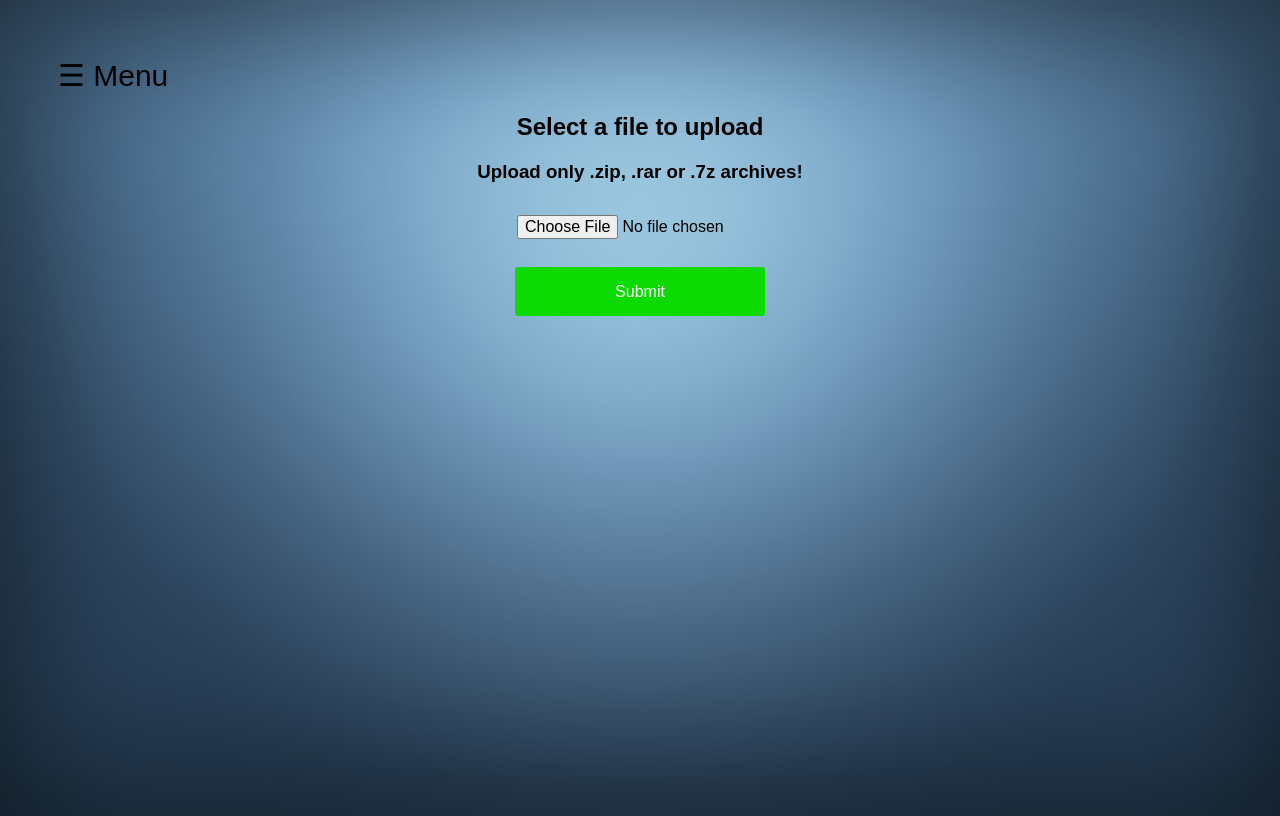
After one commit to laurciucanu/licenta, a Flask app: template licenta/templates/uploadTeacherHomework.html in a window 1280 px wide. The commit adds this page. Run offline with Flask 2, Linux system fonts and the light colour scheme; the template is opened without the code that fills it, so the values that code supplies are empty; some libraries are stand-ins or nearby versions.

Commit message:
1. added new selector for homeworks 2. new flow(registration -> login) maintains the username 3. teacher can add custom homework files

```diff
--- a/licenta/app.py
+++ b/licenta/app.py
@@ -34,6 +34,8 @@ def user_type():
 @app.route('/register_teacher', methods=['GET', 'POST'])
 def register_teacher():
     form = TeacherForm(request.form)
+    isRegistered = False
+
     if form.validate():
         if len(form.username.data) < 4 or len(form.username.data) > 20:
             return render_template("register_teacher.html", form=form,
@@ -58,7 +60,8 @@ def register_teacher():
             print(form.username.data)
             db.session.add(profesor)
             db.session.commit()
-            return redirect(url_for('login_teacher', name=form.username.data))
+            isRegistered = True
+            return redirect(url_for('login_teacher', name=form.username.data, isRegistered=isRegistered))
 
     return render_template('register_teacher.html', form=form, name=form.username.data)
 
@@ -66,6 +69,9 @@ def register_teacher():
 @app.route('/login_teacher', methods=['GET', 'POST'])
 def login_teacher():
     form = LoginForm()
+    username = request.args.get('name')
+    registered = request.args.get('isRegistered')
+
     if form.validate_on_submit():
         profesor = profesori.query.filter_by(name=form.username.data).first()
 
@@ -81,7 +87,7 @@ def login_teacher():
     else:
         flash("Try again!")
 
-    return render_template('login_teacher.html', form=form)
+    return render_template('login_teacher.html', form=form, name=username, isRegistered=registered)
 
 
 @app.route('/register_student', methods=['GET', 'POST'])
@@ -91,6 +97,7 @@ def register_student():
     study_type = ['Bachelor', 'Master', 'Phd']
     group = ['A1', 'A2', 'A3', 'A4', 'A5', 'A6', 'A7', 'B1', 'B2', 'B3', 'B4', 'B5', 'B6', 'B7', 'E1', 'E2', 'E3', 'X1',
              'X2', 'X3']
+    isRegistered = False
 
     if form.validate():
         if len(form.username.data) < 4 or len(form.username.data) > 20:
@@ -128,7 +135,8 @@ def register_student():
 
             db.session.add(student_entry)
             db.session.commit()
-            return redirect(url_for('login_student', name=form.username.data))
+            isRegistered = True
+            return redirect(url_for('login_student', name=form.username.data, isRegistered=isRegistered))
 
     return render_template('register_student.html', form=form, year=year, type=study_type, group=group)
 
@@ -136,6 +144,9 @@ def register_student():
 @app.route('/login_student', methods=['GET', 'POST'])
 def login_student():
     form = LoginForm()
+    username = request.args.get('name')
+    registered = request.args.get('isRegistered')
+
     if form.validate_on_submit():
         student_entry = studenti.query.filter_by(name=form.username.data).first()
 
@@ -150,7 +161,7 @@ def login_student():
     else:
         flash("Try again!")
 
-    return render_template('login_student.html', form=form)
+    return render_template('login_student.html', form=form, name=username, isRegistered=registered)
 
 
 @app.route("/logout")
@@ -232,6 +243,14 @@ def allowed_file(filename):
 def upload_form():
     if session['logged_in']:
         return render_template('upload.html')
+    else:
+        return redirect(url_for('login_required'))
+
+
+@app.route('/uploadTeacherHomework')
+def uploadTeacherHomework():
+    if session['logged_in']:
+        return render_template('uploadTeacherHomework.html')
     else:
         return redirect(url_for('login_required'))
 
--- a/licenta/static/css/styles.css
+++ b/licenta/static/css/styles.css
@@ -632,3 +632,40 @@ dd {
   text-decoration: none;
   cursor: pointer;
 }
+
+#resizing_select {
+  font-family: Montserrat-Black;
+  margin-bottom: 20px;
+  align-content: center;
+  background-color: #ECF0F1;
+  border: 2px solid transparent;
+  border-radius: 3px;
+  font-size: 18px;
+  font-weight: 200;
+  padding: 5px 0px 5px 5px;
+  /*width: 80px;*/
+  transition: border .5s;
+}
+
+#width_tmp_select{
+  display : none;
+}
+
+.text{
+  font-family: Montserrat-Black;
+  font-size: 19px;
+  font-weight: 200;
+}
+
+/*.resizeselect{*/
+/*  margin-bottom: 20px;*/
+/*  align-content: center;*/
+/*  background-color: #ECF0F1;*/
+/*  border: 2px solid transparent;*/
+/*  border-radius: 3px;*/
+/*  font-size: 16px;*/
+/*  font-weight: 200;*/
+/*  padding: 5px 0px 5px 5px;*/
+/*  !*width: 80px;*!*/
+/*  transition: border .5s;*/
+/*}*/
--- /dev/null
+++ b/licenta/templates/uploadTeacherHomework.html
@@ -0,0 +1,54 @@
+<title>Homework upload</title>
+<link rel="stylesheet" href="static\css\styles.css" type="text/css">
+<script type="text/javascript" src="static\js\dropdownMenu.js"></script>
+
+{% from "_formhelpers.html" import render_field %}
+<meta name="viewport" content="width=device-width, initial-scale=1.0">
+
+<div id="mySidenav" class="sidenav">
+    <a href="javascript:void(0)" class="closebtn" onclick="closeNav()">&times;</a>
+    <a href="/register_laboratories">Laboratoare</a>
+    <a href="/note">Note</a>
+    <a href='/logout'>Logout</a>
+    <a href='/register_teacher'>Teacher Registration</a>
+    <a href="/register_student">Student Registration</a>
+    <a href="/upload">Homework upload</a>
+    <a href="/assignHomework">Assign homework</a>
+</div>
+
+<span style="font-size:30px;cursor:pointer; color: black" onclick="openNav()">&#9776; Menu</span>
+<body class="body_profesor">
+<h2>
+    <center>Select a file to upload</center>
+</h2>
+<h3>
+    <center>Upload only .zip, .rar or .7z archives!</center>
+</h3>
+<p>
+    {% with messages = get_flashed_messages() %}
+        {% if messages %}
+            <ul class=flashes>
+                <center>
+                    {% for message in messages %}
+                        {{ message }}
+                    {% endfor %}
+                </center>
+            </ul>
+        {% endif %}
+    {% endwith %}
+</p>
+<form method="post" action="/" enctype="multipart/form-data">
+    <center>
+        <dl>
+            <p>
+                <input class="input_upload" type="file" name="file" autocomplete="off" required style="background: url("
+                       ../images/3.jpg") no-repeat center;">
+            </p>
+        </dl>
+        <p>
+            <input class="btn" type="submit" value="Submit">
+        </p>
+    </center>
+</form>
+
+</body>
```
Also changed, not shown: licenta/static/js/selector.js (added, +13 -0 lines), licenta/templates/assignHomework.html (+5 -3 lines), licenta/templates/login_student.html (+31 -11 lines), licenta/templates/login_teacher.html (+25 -9 lines), licenta/templates/register_laboratories.html (+6 -1 lines), licenta/templates/upload.html (+12 -5 lines).
